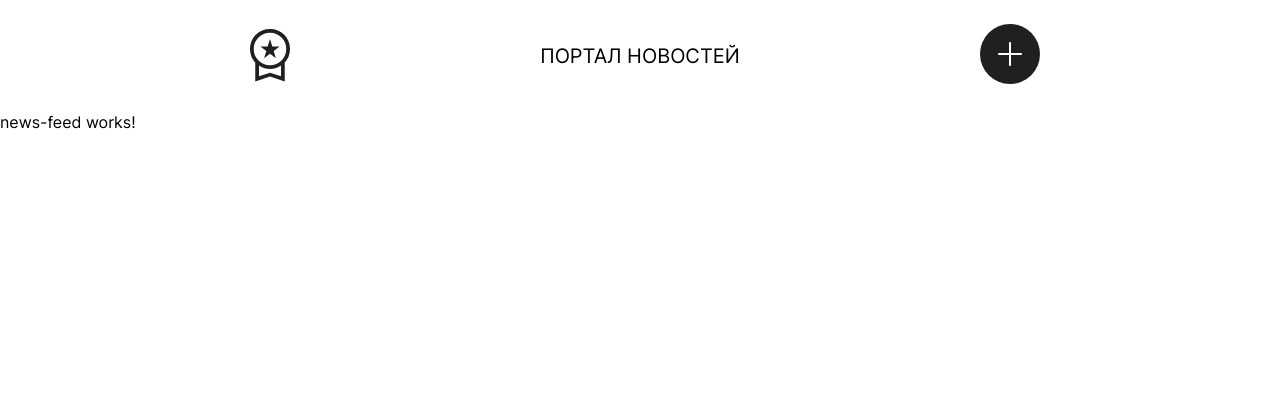
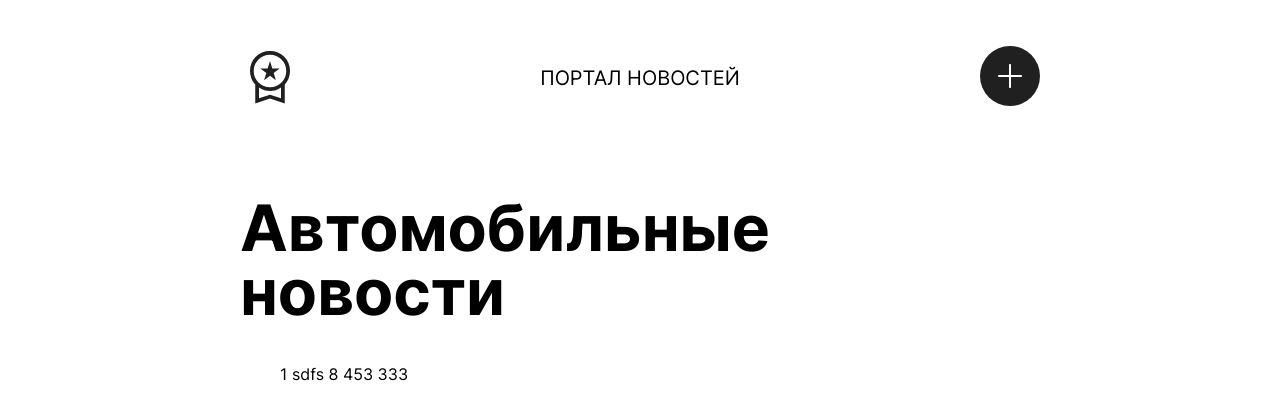
Before and after one commit to engineerpavel/autodoc-angular-test-task, an Angular app: page / in a window 1280 px wide. Shown: the top 420 px of the page. Built offline with nearby package versions, Linux system fonts and the light colour scheme.

Commit message:
новый синтаксис @for Angular 17

```diff
--- /dev/null
+++ b/src/app/components/card/card.component.html
@@ -0,0 +1 @@
+<p>card works!</p>
--- a/src/app/components/header/header.component.scss
+++ b/src/app/components/header/header.component.scss
@@ -1,11 +1,7 @@
 @import 'vars';
 
-:host {
+.bar {
   height: 108px;
-  width: 100%;
-}
-
-.bar {
   display: flex;
   padding: 0 240px;
   margin: 24px 0;
@@ -19,11 +15,6 @@
     height: 104px;
     padding: 0 16px;
     margin: 21px 0 23px 0;
-  }
-
-  @media (max-width: $mobile) {
-
-    //do smth
   }
 }
 
--- a/src/app/components/news-feed/news-feed.component.html
+++ b/src/app/components/news-feed/news-feed.component.html
@@ -1 +1,10 @@
-<p>news-feed works!</p>
+<div class='feed'>
+  <div class='header'>
+    Автомобильные новости
+  </div>
+  <div class='cards'>
+    @for (card of cards; track card.name) {
+      {{card.name}}
+    }
+  </div>
+</div>
--- a/src/app/components/news-feed/news-feed.component.scss
+++ b/src/app/components/news-feed/news-feed.component.scss
@@ -0,0 +1,21 @@
+@import 'vars';
+
+.feed {
+  padding: 40px 240px 0;
+  width: 100%;
+  @media (max-width: $pad) {
+    padding: 0 32px;
+  }
+  @media (max-width: $mobile) {
+    padding: 0 16px;
+  }
+}
+
+.header {
+  @include heading1;
+}
+
+.cards {
+  padding: 40px;
+  display: flex;
+}
--- a/src/app/components/news-feed/news-feed.component.ts
+++ b/src/app/components/news-feed/news-feed.component.ts
@@ -8,4 +8,6 @@ import { CommonModule } from '@angular/common';
   templateUrl: './news-feed.component.html',
   styleUrl: './news-feed.component.scss'
 })
-export class NewsFeedComponent {}
+export class NewsFeedComponent {
+  cards = [{ name: 1 }, { name: 'sdfs' }, { name: 8 }, { name: 453 }, { name: 333 }];
+}
```
Also changed, not shown: src/app/components/card/card.component.ts (added, +13 -0 lines), src/app/components/card/card.component.scss (added), 1 other file (tests, documents, lock files or other folders).
